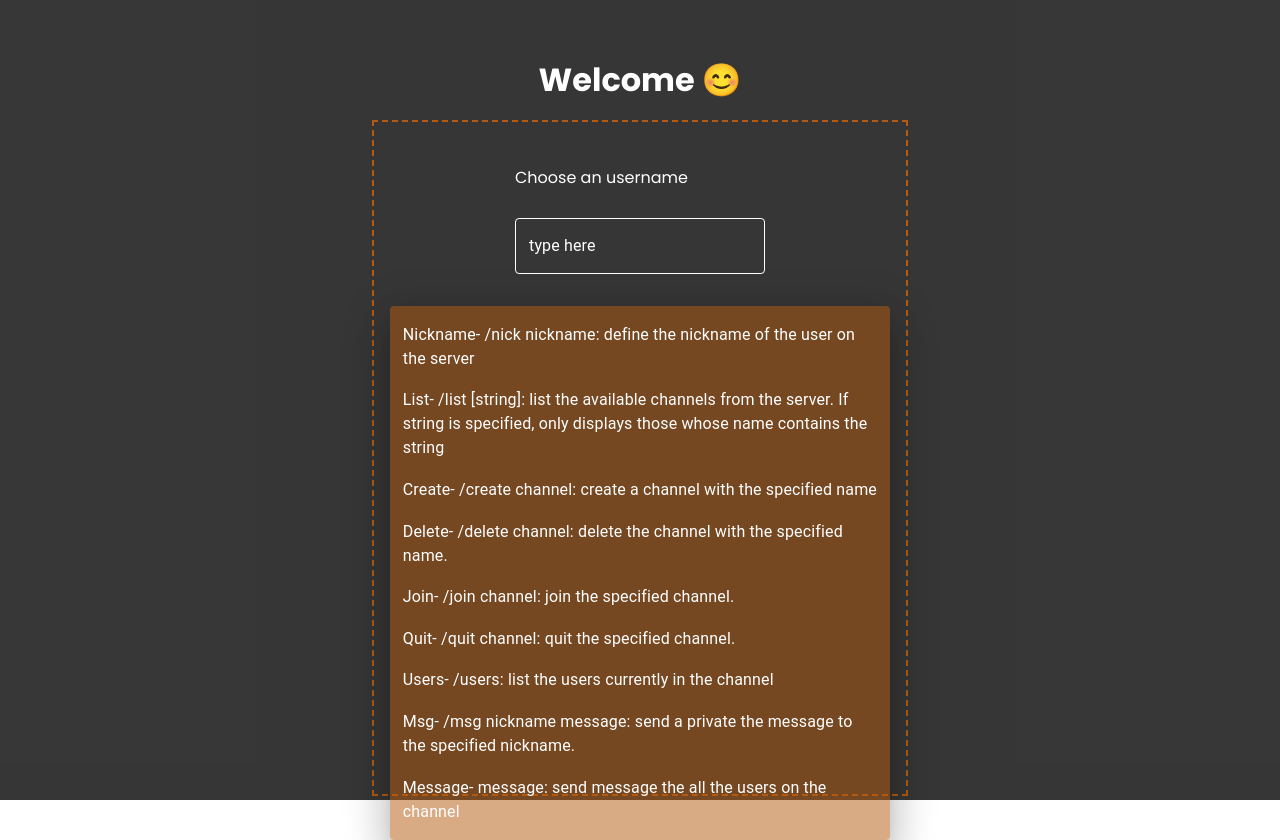
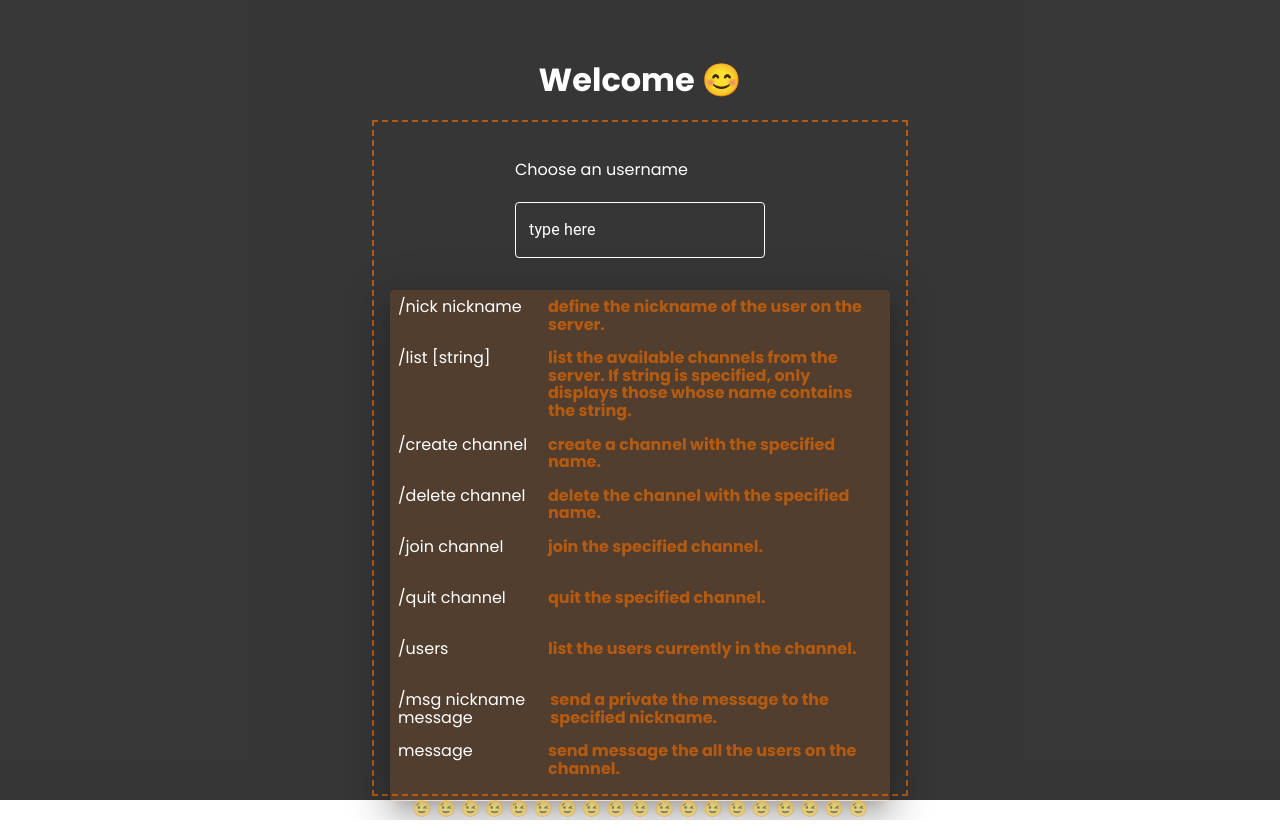
Before and after one commit to tobg8/IRC-chat-epitech, a React (Create React App) app in the folder chat-irc/: page / in a window 1280 px wide. Built offline with nearby package versions, Linux system fonts and the light colour scheme; no server answers.

Commit message:
new styles for infos-container

```diff
--- a/chat-irc/src/assets/infos.json
+++ b/chat-irc/src/assets/infos.json
@@ -1,11 +1,38 @@
-{
-  "nickname": "/nick nickname: define the nickname of the user on the server",
-  "list": "/list [string]: list the available channels from the server. If string is specified, only displays those whose name contains the string",
-  "create": "/create channel: create a channel with the specified name",
-  "delete": "/delete channel: delete the channel with the specified name.",
-  "join": "/join channel: join the specified channel.",
-  "quit": "/quit channel: quit the specified channel.",
-  "users": "/users: list the users currently in the channel",
-  "msg": "/msg nickname message: send a private the message to the specified nickname.",
-  "message": "message: send message the all the users on the channel"
-}
+[
+  {
+    "title": "/nick",
+    "content": "/nick nickname: define the nickname of the user on the server."
+  },
+  {
+    "title": "/list",
+    "content": "/list [string]: list the available channels from the server. If string is specified, only displays those whose name contains the string."
+  },
+  {
+    "title": "/create",
+    "content": "/create channel: create a channel with the specified name."
+  },
+  {
+    "title": "/delete",
+    "content": "/delete channel: delete the channel with the specified name."
+  },
+  {
+    "title": "/join",
+    "content": "/join channel: join the specified channel."
+  },
+  {
+    "title": "/quit",
+    "content": "/quit channel: quit the specified channel."
+  },
+  {
+    "title": "/users",
+    "content": "/users: list the users currently in the channel."
+  },
+  {
+    "title": "/msg",
+    "content": "/msg nickname message: send a private the message to the specified nickname."
+  },
+  {
+    "title": "message",
+    "content": "message: send message the all the users on the channel."
+  }
+]
--- a/chat-irc/src/components/Home/index.jsx
+++ b/chat-irc/src/components/Home/index.jsx
@@ -78,21 +78,27 @@ const Home = () => {
               width: '100%',
               minHeight: '250px',
               padding: '.5em',
-              backgroundColor: '#b55b1182'
+              backgroundColor: '#b55b1136'
             }}
           >
-            {Object.keys(infos).map((key, index) => (
-              <ListItem disablePadding key={index}>
-                <ListItemText
-                  primary={`${key.charAt(0).toUpperCase()}${key.slice(1)}- ${
-                    infos[key]
-                  }`}
-                  sx={{ padding: '.3em', color: 'white' }}
-                />
-              </ListItem>
-            ))}
+            {infos.map(e => {
+              let result = e.content.split(/[:]/);
+              return (
+                <div key={e.title} className="home__info-container">
+                  <p className="home__info">{result[0]}</p>
+                  <p className="home__info home__info-definition">
+                    {result[1]}
+                  </p>
+                </div>
+              );
+            })}
           </Paper>
         </div>
+        {inputField.length <= 0 && (
+          <p className="home__decoration-smiley">
+            😉 😉 😉 😉 😉 😉 😉 😉 😉 😉 😉 😉 😉 😉 😉 😉 😉 😉 😉
+          </p>
+        )}
       </section>
     </div>
   );
--- a/chat-irc/src/components/Home/style.css
+++ b/chat-irc/src/components/Home/style.css
@@ -22,7 +22,7 @@
 
 .home__user-title {
   color: white;
-  padding: 2em 0;
+  padding: 1.5em 0;
   padding-left: 0;
 }
 
@@ -33,7 +33,7 @@
   display: flex;
   width: 30%;
   min-width: 500px;
-  justify-content: flex-start;
+  justify-content: space-around;
   flex-direction: column;
 }
 
@@ -58,3 +58,26 @@
   justify-content: center;
   margin: 0 auto;
 }
+
+.home__info-container {
+  min-height: 35px;
+  display: flex;
+  justify-content: flex-start;
+  margin-bottom: 1em;
+}
+
+.home__info {
+  min-width: 150px;
+  color: white;
+  line-height: 1.1;
+}
+
+.home__info-definition {
+  text-align: start;
+  color: #b55b11;
+  font-weight: bold;
+}
+
+.home__decoration-smiley {
+  text-align: center;
+}
```
